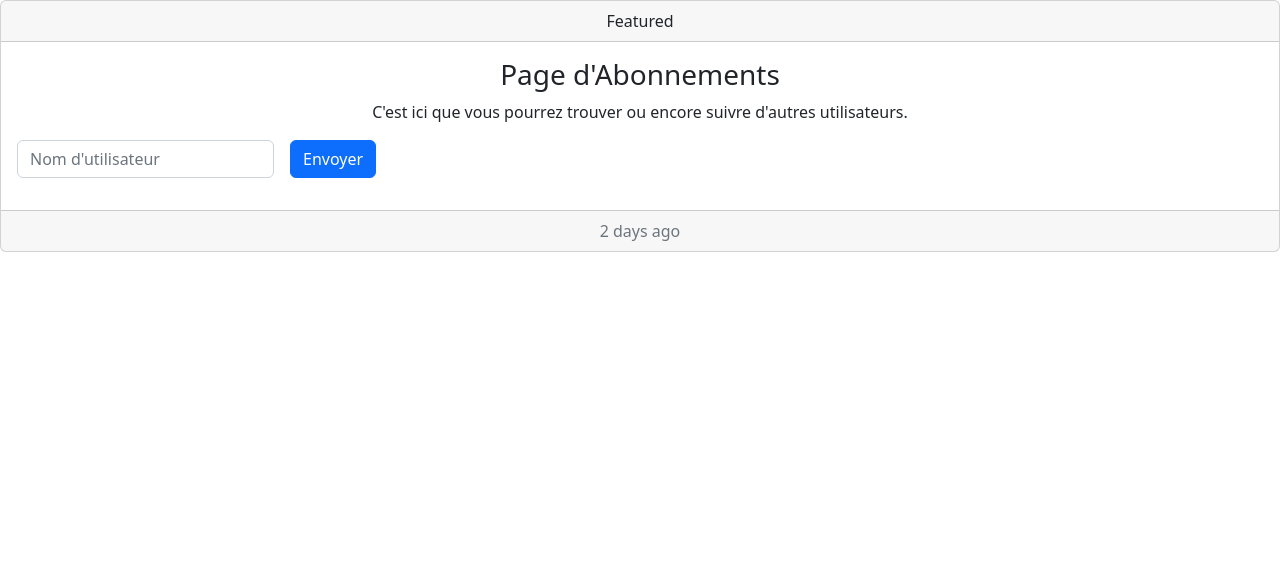
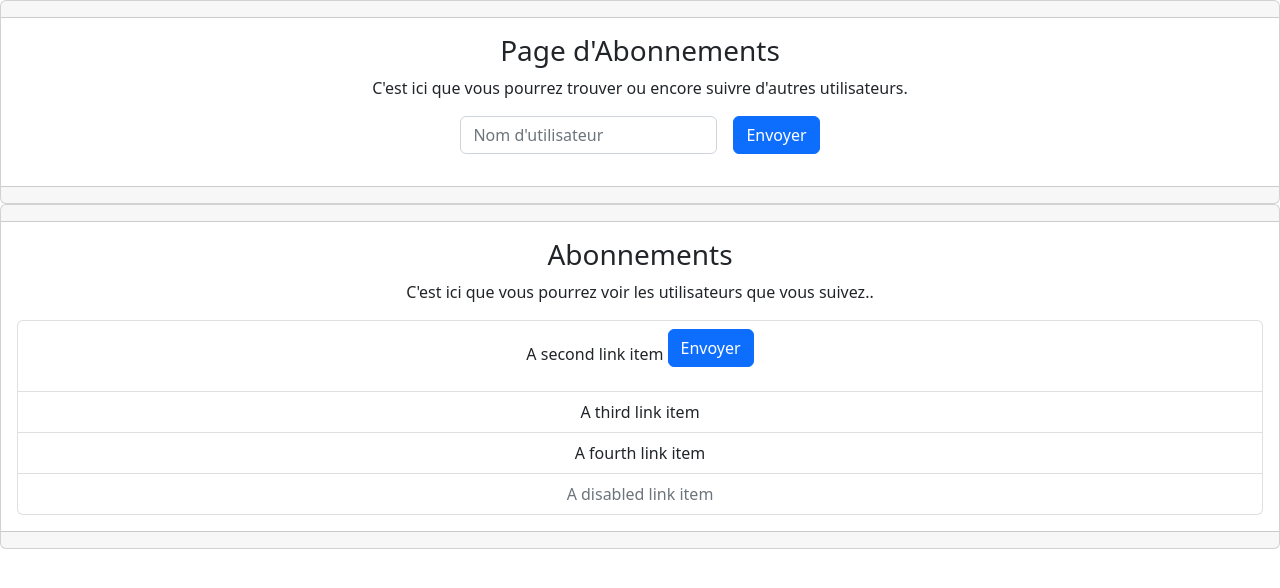
Before and after one commit to WolfSilver0509/P9_DA_Python_Denizot_Myriam, a Django app: template LitReview/review/templates/review/Follow_page.html in a window 1280 px wide. Shown: the part 92-680 px from the top of the page. Run offline with Django 3.2, Linux system fonts and the light colour scheme; the template is opened without the code that fills it, so the values that code supplies are empty.

Commit message:
signup bootstrap + avancement follow page

```diff
--- a/LitReview/review/static/review/base.css
+++ b/LitReview/review/static/review/base.css
@@ -16,3 +16,14 @@ h2{
 .marge{
  margin : 30px;
 }
+
+a{
+    text-decoration: none;
+}
+
+.white{
+    color: white;
+}
+a:hover{
+    color: white;
+}
--- a/LitReview/review/templates/review/Follow_page.html
+++ b/LitReview/review/templates/review/Follow_page.html
@@ -2,15 +2,15 @@
 
 {% block content %}
 
+<!--Parti Abon-->
 <div class="card text-center">
   <div class="card-header">
-    Featured
   </div>
   <div class="card-body">
     <h3 class="card-title">Page d'Abonnements </h3>
     <p class="card-text">C'est ici que vous pourrez trouver ou encore suivre d'autres utilisateurs.</p>
 
-      <form class="row g-3">
+      <form class="row g-3 center">
   <div class="col-auto">
     <label for="inputPassword2" class="visually-hidden">Nom d'utilisateurs</label>
     <input type="password" class="form-control" id="user" placeholder="Nom d'utilisateur">
@@ -22,11 +22,45 @@
 
   </div>
   <div class="card-footer text-muted">
-    2 days ago
+
+  </div>
+</div>
+
+<!--Partie liste des users-->
+
+
+<div class="card text-center">
+  <div class="card-header">
+  </div>
+  <div class="card-body">
+    <h3 class="card-title">Abonnements </h3>
+    <p class="card-text">C'est ici que vous pourrez voir les utilisateurs que vous suivez..</p>
+
+      <div class="list-group">
+  <a href="#" class="list-group-item list-group-item-action">A second link item <button type="submit" class="btn btn-primary mb-3">Envoyer</button></a>
+  <a href="#" class="list-group-item list-group-item-action">A third link item</a>
+  <a href="#" class="list-group-item list-group-item-action">A fourth link item</a>
+  <a class="list-group-item list-group-item-action disabled">A disabled link item</a>
+</div>
+
+
+  </div>
+  <div class="card-footer text-muted">
+
   </div>
 </div>
 
 
 
 
+
+
+
+<!--Partie des abbonés -->
+
+
+
+
+
+
 {% endblock content %}
```
Also changed, not shown: LitReview/authentification/templates/authentification/Signup.html (+34 -7 lines), LitReview/db.sqlite3.
